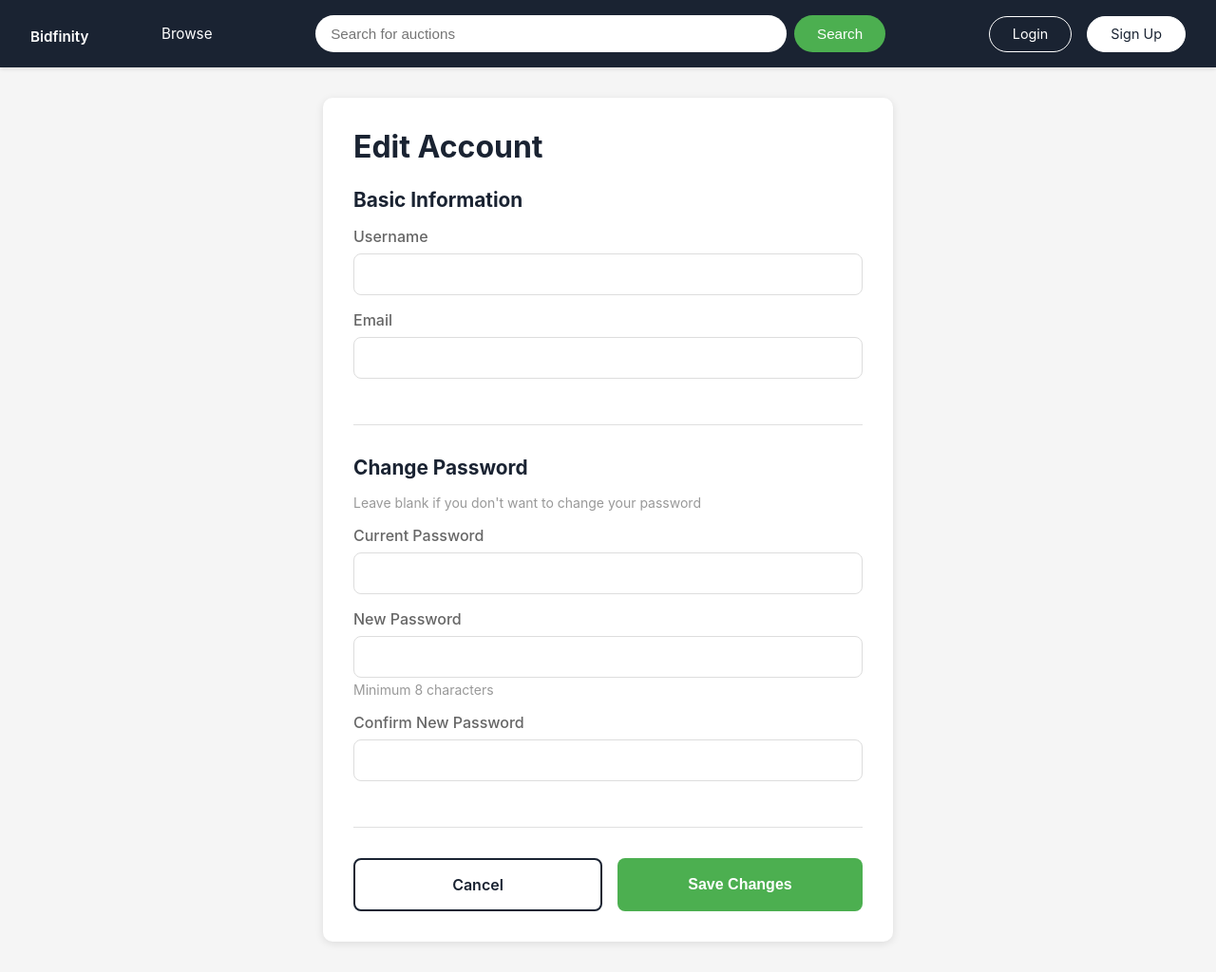
After one commit to ebrahimpoly02/OnlineAuctionSystem, a Django app: template auctions/templates/auctions/edit_account.html in a window 1280 px wide. The commit adds this page. Shown: the whole page at 95% size. Run offline with Django 4.2, Linux system fonts and the light colour scheme; the template is opened without the code that fills it, so the values that code supplies are empty.

Commit message:
added edit account functionality
added edit account functionality for both buyer and seller along with verifying that the user doesnt exist

```diff
--- a/auctions/templates/auctions/account.html
+++ b/auctions/templates/auctions/account.html
@@ -228,9 +228,7 @@
                 <div class="info-label">Member Since:</div>
                 <div class="info-value">{{ user.date_joined|date:"F d, Y" }}</div>
             </div>
-            <p style="color: #666; margin-top: 2rem; font-style: italic;">
-                Edit functionality coming soon!
-            </p>
+            <a href="{% url 'edit_account' %}" style="display: inline-block; margin-top: 1.5rem; padding: 0.75rem 2rem; background-color: #1a2332; color: white; text-decoration: none; border-radius: 8px; font-weight: 600;">Edit Account</a>
         </div>
     </div>
 
--- /dev/null
+++ b/auctions/templates/auctions/edit_account.html
@@ -0,0 +1,161 @@
+{% extends 'auctions/base.html' %}
+{% load static %}
+
+{% block title %}Edit Account - Bidfinity{% endblock %}
+
+{% block content %}
+<style>
+    .edit-container {
+        max-width: 600px;
+        margin: 0 auto;
+        background: white;
+        padding: 2rem;
+        border-radius: 10px;
+        box-shadow: 0 2px 8px rgba(0,0,0,0.1);
+    }
+
+    .edit-container h1 {
+        font-size: 2rem;
+        margin-bottom: 1.5rem;
+        color: #1a2332;
+    }
+
+    .form-section {
+        margin-bottom: 2rem;
+        padding-bottom: 2rem;
+        border-bottom: 1px solid #e0e0e0;
+    }
+
+    .form-section:last-child {
+        border-bottom: none;
+    }
+
+    .form-section h2 {
+        font-size: 1.3rem;
+        margin-bottom: 1rem;
+        color: #1a2332;
+    }
+
+    .form-group {
+        margin-bottom: 1rem;
+    }
+
+    .form-group label {
+        display: block;
+        margin-bottom: 0.5rem;
+        color: #666;
+        font-weight: 500;
+    }
+
+    .form-group input {
+        width: 100%;
+        padding: 0.75rem;
+        border: 1px solid #ddd;
+        border-radius: 8px;
+        font-size: 1rem;
+    }
+
+    .form-group input:focus {
+        outline: none;
+        border-color: #1a2332;
+    }
+
+    .button-group {
+        display: flex;
+        gap: 1rem;
+        margin-top: 2rem;
+    }
+
+    .btn-save {
+        flex: 1;
+        padding: 1rem;
+        background-color: #4CAF50;
+        color: white;
+        border: none;
+        border-radius: 8px;
+        font-size: 1rem;
+        font-weight: 600;
+        cursor: pointer;
+    }
+
+    .btn-save:hover {
+        background-color: #45a049;
+    }
+
+    .btn-cancel {
+        flex: 1;
+        padding: 1rem;
+        background-color: white;
+        color: #1a2332;
+        border: 2px solid #1a2332;
+        border-radius: 8px;
+        font-size: 1rem;
+        font-weight: 600;
+        cursor: pointer;
+        text-decoration: none;
+        text-align: center;
+    }
+
+    .btn-cancel:hover {
+        background-color: #1a2332;
+        color: white;
+    }
+
+    .help-text {
+        font-size: 0.875rem;
+        color: #999;
+        margin-top: 0.25rem;
+    }
+</style>
+
+<div class="edit-container">
+    <h1>Edit Account</h1>
+
+    <form method="post">
+        {% csrf_token %}
+
+        <!-- Basic Information -->
+        <div class="form-section">
+            <h2>Basic Information</h2>
+
+            <div class="form-group">
+                <label for="username">Username</label>
+                <input type="text" id="username" name="username" value="{{ user.username }}" required>
+            </div>
+
+            <div class="form-group">
+                <label for="email">Email</label>
+                <input type="email" id="email" name="email" value="{{ user.email }}" required>
+            </div>
+        </div>
+
+        <!-- Change Password -->
+        <div class="form-section">
+            <h2>Change Password</h2>
+            <p class="help-text" style="margin-bottom: 1rem;">Leave blank if you don't want to change your password</p>
+
+            <div class="form-group">
+                <label for="current_password">Current Password</label>
+                <input type="password" id="current_password" name="current_password">
+            </div>
+
+            <div class="form-group">
+                <label for="new_password">New Password</label>
+                <input type="password" id="new_password" name="new_password">
+                <p class="help-text">Minimum 8 characters</p>
+            </div>
+
+            <div class="form-group">
+                <label for="confirm_password">Confirm New Password</label>
+                <input type="password" id="confirm_password" name="confirm_password">
+            </div>
+        </div>
+
+        <!-- Buttons -->
+        <div class="button-group">
+            <a href="{% url 'account' %}" class="btn-cancel">Cancel</a>
+            <button type="submit" class="btn-save">Save Changes</button>
+        </div>
+    </form>
+</div>
+{% endblock %}
--- a/auctions/urls.py
+++ b/auctions/urls.py
@@ -15,4 +15,5 @@ path('auction/<int:auction_id>/watchlist/remove/', views.remove_from_watchlist,
 path('auction/<int:auction_id>/buy-now/', views.buy_now, name='buy_now'),
 path('auction/<int:auction_id>/buy-now/process/', views.process_buy_now, name='process_buy_now'),
 path('account/', views.account, name='account'),
+path('account/edit/', views.edit_account, name='edit_account'),
 ]
```
Also changed, not shown: auctions/views.py (+67 -5 lines), auctions/templates/auctions/auction_detail.html (line endings or trailing spaces).
